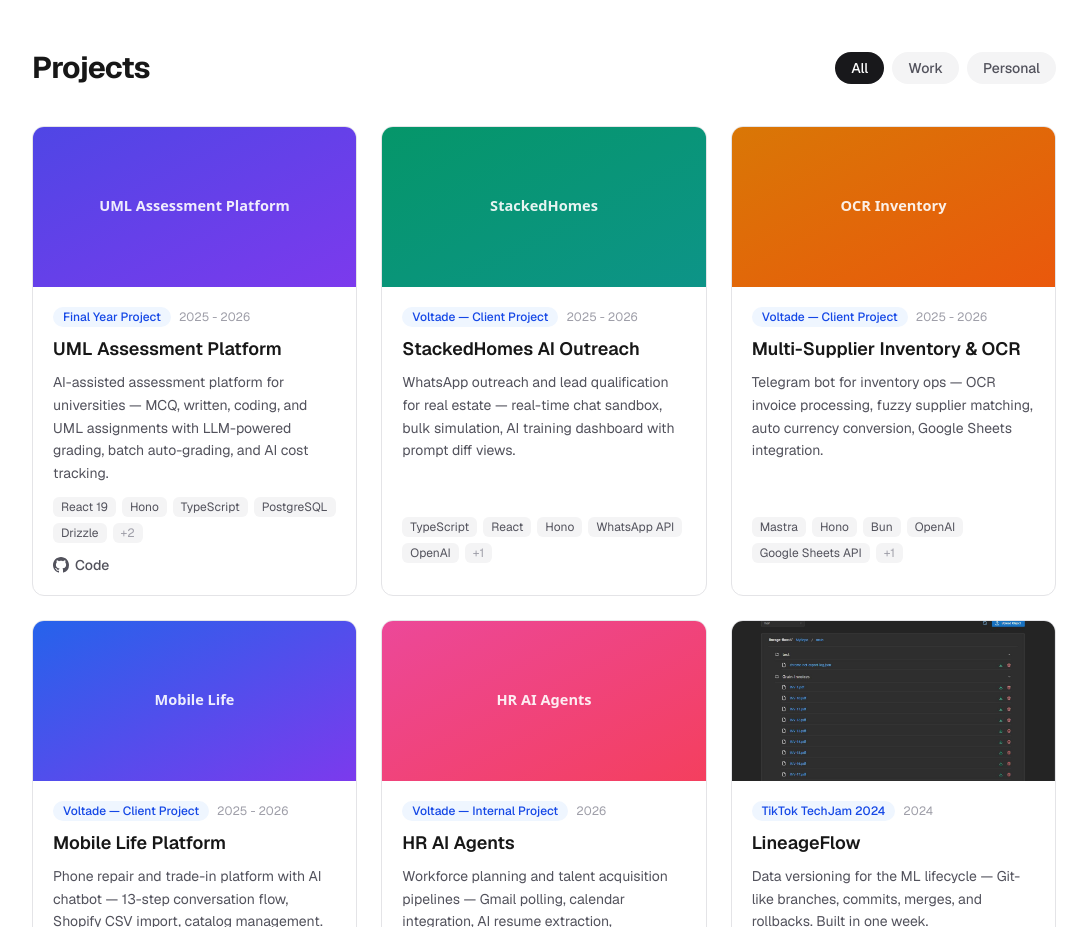
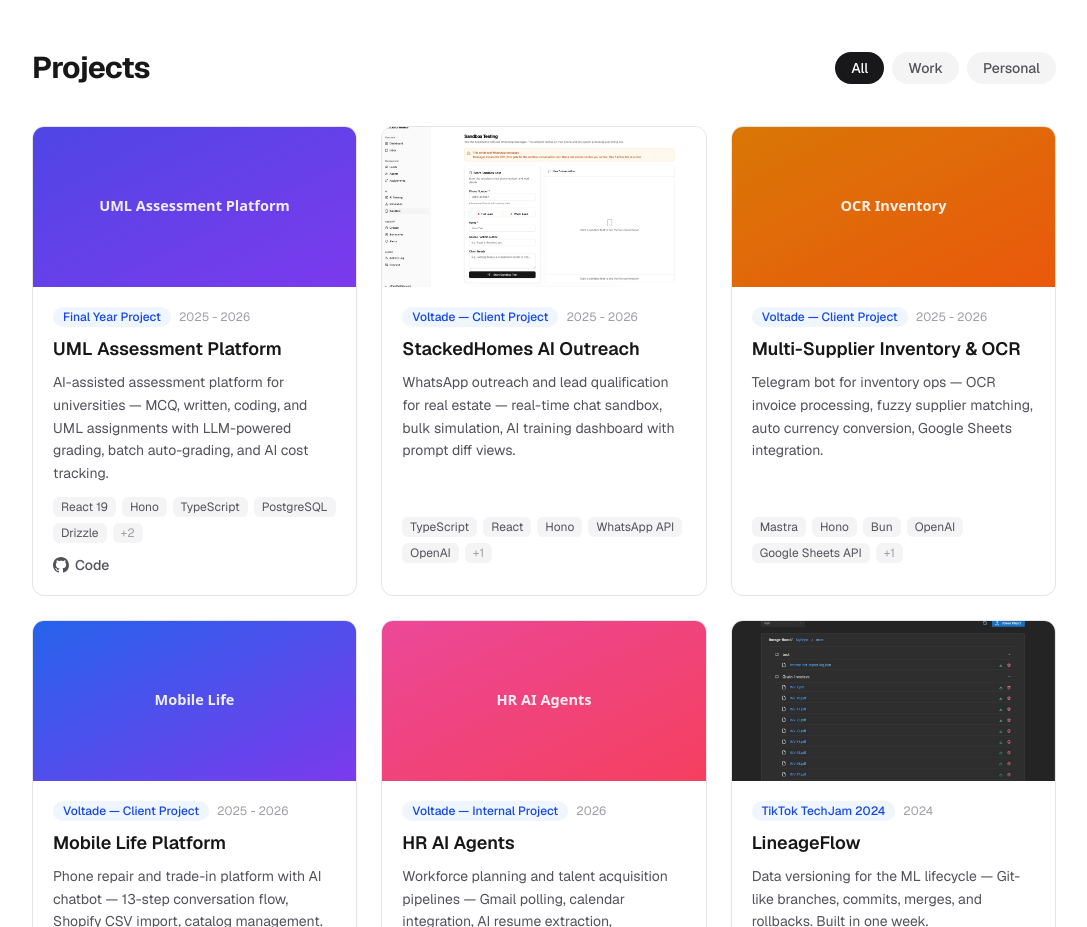
Before and after one commit to WangYuTengg/Portfolio, a Next.js app: page / in a window 1280 px wide. Shown: the part 2640-3567 px from the top of the page, without its empty margins (96-1183 px from the left). Built offline with nearby package versions, Linux system fonts and the light colour scheme.

Commit message:
feat: replace StackedHomes placeholder with real screenshot
Co-Authored-By: Claude Opus 4.6 (1M context) <noreply@anthropic.com>

```diff
--- a/src/data/portfolio.ts
+++ b/src/data/portfolio.ts
@@ -99,7 +99,7 @@ export const projects: Project[] = [
     description:
       "WhatsApp outreach and lead qualification for real estate — real-time chat sandbox, bulk simulation, AI training dashboard with prompt diff views.",
     tags: ["TypeScript", "React", "Hono", "WhatsApp API", "OpenAI", "Mastra"],
-    image: "/projects/stackedhomes.svg",
+    image: "/projects/stackedhomes.jpg",
     category: "work",
     context: "Voltade — Client Project",
     period: "2025 - 2026",
```
Also changed, not shown: public/projects/stackedhomes.jpg (added), public/projects/stackedhomes.svg (deleted).
